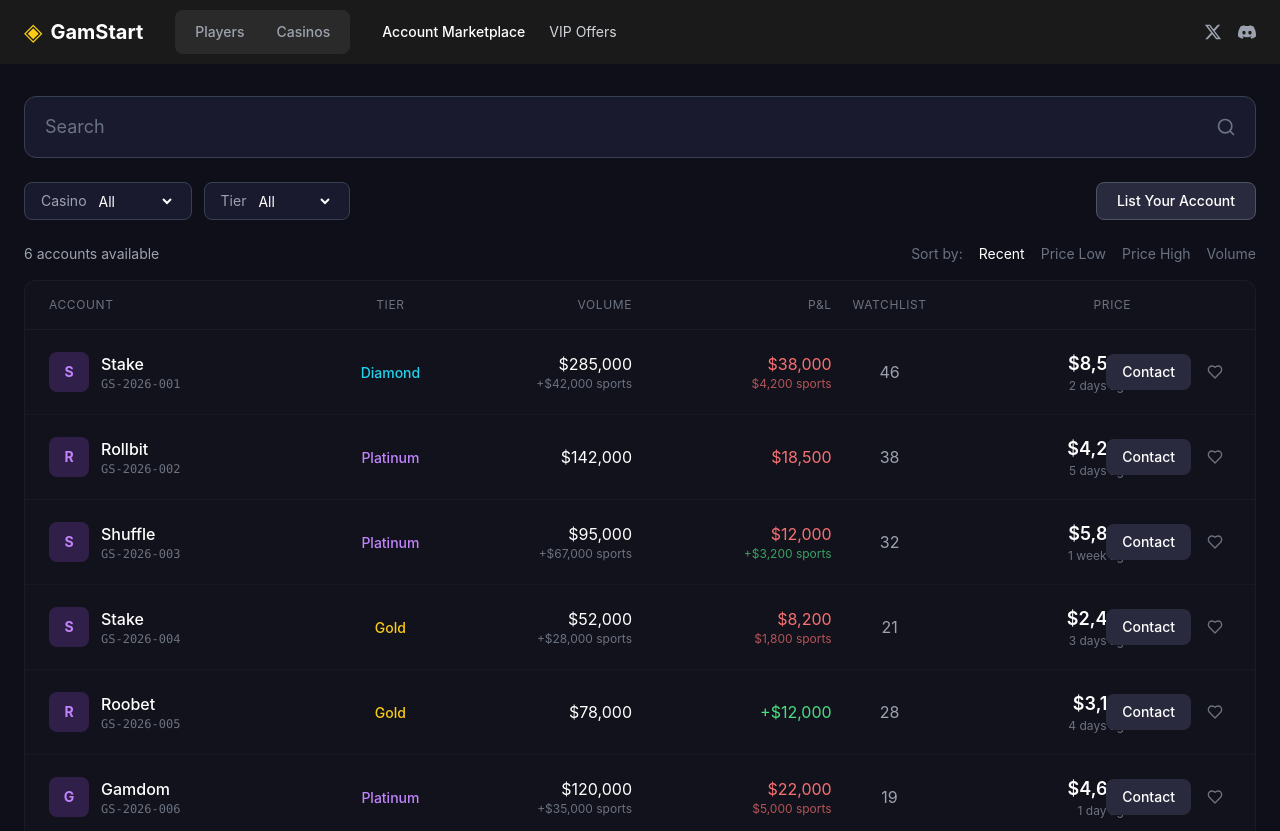
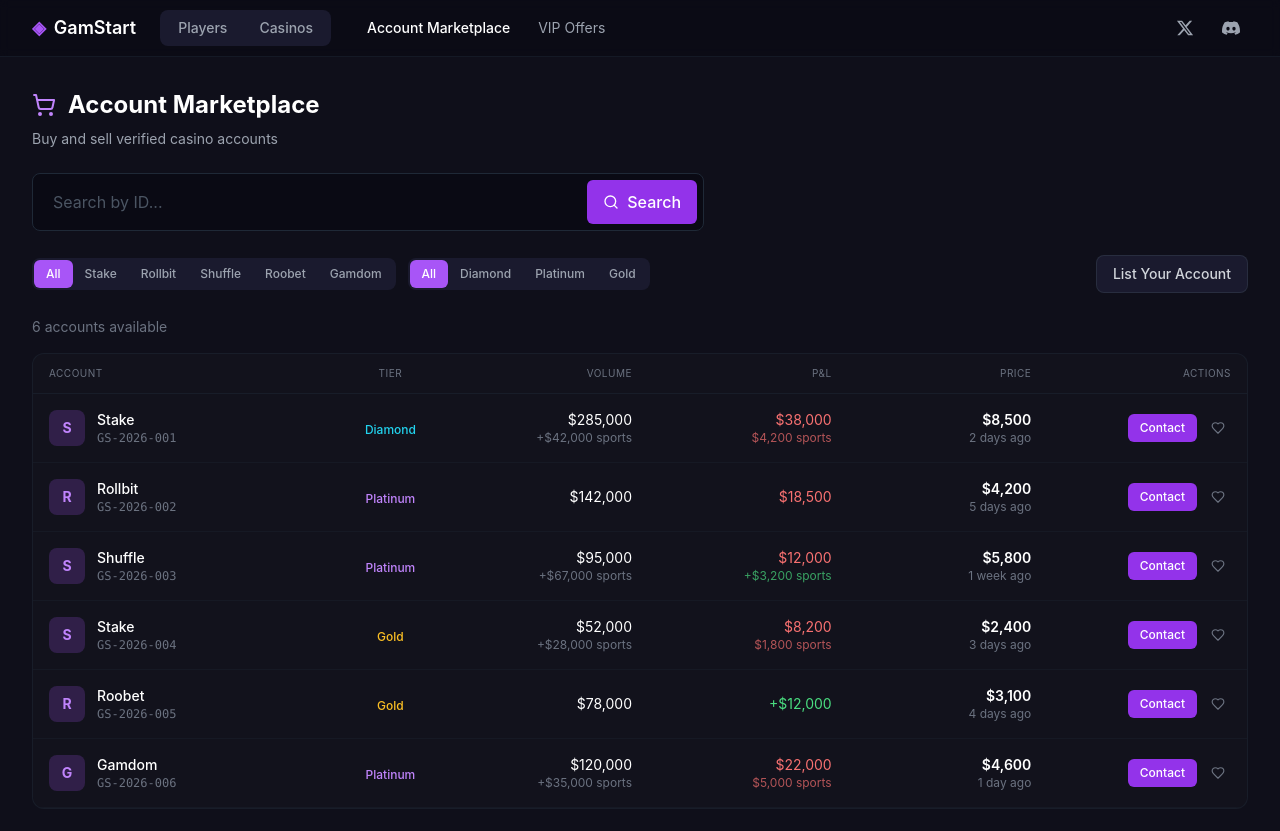
Before and after one commit to test12312as1/sadsa, a Next.js app: page /marketplace in a window 1280 px wide. Shown: the top 831 px of the page. Built offline with nearby package versions, Linux system fonts and the light colour scheme.

Commit message:
Update page.js

```diff
--- a/app/marketplace/page.js
+++ b/app/marketplace/page.js
@@ -2,7 +2,7 @@
 
 import { useState, Suspense } from 'react';
 import { useSearchParams } from 'next/navigation';
-import { Search, Heart, Clock } from 'lucide-react';
+import { Search, Heart, ShoppingCart, ChevronRight } from 'lucide-react';
 import Link from 'next/link';
 
 // Demo listings data - per casino account
@@ -102,7 +102,6 @@
   const [selectedTier, setSelectedTier] = useState('all');
   const [searchQuery, setSearchQuery] = useState('');
   const [showSellModal, setShowSellModal] = useState(false);
-  const [sortBy, setSortBy] = useState('recent');
 
   const casinos = ['all', 'Stake', 'Rollbit', 'Shuffle', 'Roobet', 'Gamdom'];
   const tiers = ['all', 'Diamond', 'Platinum', 'Gold'];
@@ -122,38 +121,40 @@
 
   return (
     <div className="min-h-screen bg-[#0f0f1a] flex flex-col">
-      {/* Navbar - DexCheck Style */}
-      <nav className="bg-[#1a1a1a] sticky top-0 z-50">
-        <div className="max-w-[1400px] mx-auto px-6">
-          <div className="flex items-center justify-between h-16">
-            <div className="flex items-center gap-8">
-              <Link href="/" className="flex items-center gap-2 hover:opacity-80 transition-opacity">
-                <span className="text-yellow-400 text-2xl">◈</span>
-                <span className="text-white font-bold text-xl">GamStart</span>
+      {/* Navbar */}
+      <nav className="border-b border-gray-800/50 bg-[#0a0a14]/80 backdrop-blur-sm sticky top-0 z-50">
+        <div className="max-w-7xl mx-auto px-4 sm:px-6 lg:px-8">
+          <div className="flex items-center justify-between h-14">
+            <div className="flex items-center gap-6">
+              <Link href="/" className="flex items-center gap-2 text-white font-semibold text-lg hover:opacity-80 transition-opacity">
+                <span className="text-purple-500">◈</span>
+                GamStart
               </Link>
 
-              <div className="flex items-center bg-[#2a2a2a] rounded-lg p-1">
-                <Link href="/" className="px-4 py-2 rounded-md text-sm font-medium text-gray-400 hover:text-white transition-all">
+              <div className="flex items-center bg-[#1a1a2e] rounded-lg p-0.5">
+                <Link href="/" className="px-4 py-1.5 rounded-md text-sm font-medium text-gray-400 hover:text-gray-300 transition-all">
                   Players
                 </Link>
-                <Link href="/?tab=platforms" className="px-4 py-2 rounded-md text-sm font-medium text-gray-400 hover:text-white transition-all">
+                <Link href="/?tab=platforms" className="px-4 py-1.5 rounded-md text-sm font-medium text-gray-400 hover:text-gray-300 transition-all">
                   Casinos
                 </Link>
               </div>
 
-              <div className="hidden lg:flex items-center gap-6">
-                <span className="text-sm text-white font-medium">Account Marketplace</span>
-                <Link href="/vip-dashboard" className="text-sm text-gray-300 hover:text-white transition-colors">
+              <div className="hidden md:flex items-center gap-1">
+                <span className="px-3 py-1.5 text-sm text-white font-medium">
+                  Account Marketplace
+                </span>
+                <Link href="/vip-dashboard" className="px-3 py-1.5 text-sm text-gray-400 hover:text-white transition-colors">
                   VIP Offers
                 </Link>
               </div>
             </div>
 
-            <div className="flex items-center gap-4">
-              <a href="https://twitter.com" target="_blank" rel="noopener noreferrer" className="text-gray-400 hover:text-white transition-colors">
+            <div className="flex items-center gap-3">
+              <a href="https://twitter.com" target="_blank" rel="noopener noreferrer" className="p-2 text-gray-400 hover:text-white transition-colors">
                 <TwitterIcon size={18} />
               </a>
-              <a href="https://discord.com" target="_blank" rel="noopener noreferrer" className="text-gray-400 hover:text-white transition-colors">
+              <a href="https://discord.com" target="_blank" rel="noopener noreferrer" className="p-2 text-gray-400 hover:text-white transition-colors">
                 <DiscordIcon size={18} />
               </a>
             </div>
@@ -161,96 +162,105 @@
         </div>
       </nav>
 
-      <main className="flex-1 max-w-[1400px] mx-auto px-6 py-8 w-full">
-        {/* Search Bar - Full Width */}
+      <main className="flex-1 max-w-7xl mx-auto px-4 sm:px-6 lg:px-8 py-8 w-full">
+        {/* Header */}
         <div className="mb-6">
-          <div className="relative">
+          <div className="flex items-center gap-3 mb-2">
+            <ShoppingCart className="text-purple-400" size={24} />
+            <h1 className="text-2xl font-bold text-white">Account Marketplace</h1>
+          </div>
+          <p className="text-gray-400 text-sm">Buy and sell verified casino accounts</p>
+        </div>
+
+        {/* Search Bar - Same style as Players page */}
+        <div className="w-full max-w-2xl mb-6">
+          <div className="flex items-center bg-[#0a0a14] border border-gray-800 rounded-lg overflow-hidden focus-within:border-gray-700 transition-colors">
             <input
               type="text"
-              placeholder="Search"
               value={searchQuery}
               onChange={(e) => setSearchQuery(e.target.value)}
-              className="w-full bg-[#1a1a2e] border border-gray-700 rounded-xl px-5 py-4 text-white placeholder-gray-500 focus:outline-none focus:border-gray-500 text-lg"
+              placeholder="Search by ID..."
+              className="flex-1 bg-transparent px-5 py-4 text-white placeholder-gray-600 focus:outline-none"
             />
-            <Search className="absolute right-5 top-1/2 -translate-y-1/2 text-gray-500" size={20} />
+            <button className="m-1.5 px-4 py-2.5 bg-purple-600 hover:bg-purple-500 text-white rounded-md font-medium transition-colors flex items-center gap-2">
+              <Search size={16} />
+              Search
+            </button>
           </div>
         </div>
 
         {/* Filters Row */}
         <div className="flex flex-wrap items-center gap-3 mb-6">
-          <div className="flex items-center gap-2 px-4 py-2 bg-[#1a1a2e] rounded-lg border border-gray-700">
-            <span className="text-sm text-gray-400">Casino</span>
-            <select
-              value={selectedCasino}
-              onChange={(e) => setSelectedCasino(e.target.value)}
-              className="bg-transparent text-white text-sm focus:outline-none cursor-pointer"
-            >
-              {casinos.map(c => <option key={c} value={c} className="bg-[#1a1a2e]">{c === 'all' ? 'All' : c}</option>)}
-            </select>
+          <div className="flex items-center bg-[#1a1a2e] rounded-lg p-0.5">
+            {casinos.map(c => (
+              <button
+                key={c}
+                onClick={() => setSelectedCasino(c)}
+                className={`px-3 py-1.5 rounded-md text-xs font-medium transition-all ${
+                  selectedCasino === c
+                    ? 'bg-purple-500 text-white'
+                    : 'text-gray-400 hover:text-white'
+                }`}
+              >
+                {c === 'all' ? 'All' : c}
+              </button>
+            ))}
           </div>
 
-          <div className="flex items-center gap-2 px-4 py-2 bg-[#1a1a2e] rounded-lg border border-gray-700">
-            <span className="text-sm text-gray-400">Tier</span>
-            <select
-              value={selectedTier}
-              onChange={(e) => setSelectedTier(e.target.value)}
-              className="bg-transparent text-white text-sm focus:outline-none cursor-pointer"
-            >
-              {tiers.map(t => <option key={t} value={t} className="bg-[#1a1a2e]">{t === 'all' ? 'All' : t}</option>)}
-            </select>
+          <div className="flex items-center bg-[#1a1a2e] rounded-lg p-0.5">
+            {tiers.map(t => (
+              <button
+                key={t}
+                onClick={() => setSelectedTier(t)}
+                className={`px-3 py-1.5 rounded-md text-xs font-medium transition-all ${
+                  selectedTier === t
+                    ? 'bg-purple-500 text-white'
+                    : 'text-gray-400 hover:text-white'
+                }`}
+              >
+                {t === 'all' ? 'All' : t}
+              </button>
+            ))}
           </div>
 
           <div className="flex-1" />
 
           <button
             onClick={() => setShowSellModal(true)}
-            className="px-5 py-2 bg-[#2a2a3e] hover:bg-[#3a3a4e] text-white rounded-lg text-sm font-medium transition-colors border border-gray-600"
+            className="px-4 py-2 bg-[#1a1a2e] hover:bg-[#252540] text-gray-300 hover:text-white rounded-lg text-sm font-medium transition-colors border border-gray-700/50"
           >
             List Your Account
           </button>
         </div>
 
-        {/* Results Count + Sort */}
-        <div className="flex items-center justify-between mb-4">
-          <div className="text-sm text-gray-400">{filteredListings.length} accounts available</div>
-          <div className="flex items-center gap-4 text-sm">
-            <span className="text-gray-500">Sort by:</span>
-            {['Recent', 'Price Low', 'Price High', 'Volume'].map((sort) => (
-              <button
-                key={sort}
-                onClick={() => setSortBy(sort.toLowerCase())}
-                className={`transition-colors ${sortBy === sort.toLowerCase() ? 'text-white' : 'text-gray-500 hover:text-gray-300'}`}
-              >
-                {sort}
-              </button>
-            ))}
-          </div>
+        {/* Results Count */}
+        <div className="text-sm text-gray-500 mb-4">
+          {filteredListings.length} accounts available
         </div>
 
-        {/* Listings Table - Domain Style */}
+        {/* Listings Table */}
         <div className="bg-[#12121c] rounded-xl border border-gray-800/50 overflow-hidden">
           {/* Table Header */}
-          <div className="grid grid-cols-12 gap-4 px-6 py-4 border-b border-gray-800/50 text-xs text-gray-500 uppercase tracking-wider">
+          <div className="grid grid-cols-12 gap-4 px-4 py-3 border-b border-gray-800/50 text-[10px] text-gray-500 uppercase tracking-wider">
             <div className="col-span-3">Account</div>
             <div className="col-span-1 text-center">Tier</div>
             <div className="col-span-2 text-right">Volume</div>
             <div className="col-span-2 text-right">P&L</div>
-            <div className="col-span-1 text-center">Watchlist</div>
             <div className="col-span-2 text-right">Price</div>
-            <div className="col-span-1"></div>
+            <div className="col-span-2 text-right">Actions</div>
           </div>
 
           {/* Listings */}
           {filteredListings.map((listing) => (
-            <div key={listing.id} className="grid grid-cols-12 gap-4 px-6 py-5 border-b border-gray-800/30 hover:bg-[#1a1a2e]/50 transition-colors items-center">
+            <div key={listing.id} className="grid grid-cols-12 gap-4 px-4 py-4 border-b border-gray-800/30 hover:bg-[#1a1a2e]/50 transition-colors items-center">
               {/* Account Info */}
               <div className="col-span-3">
                 <div className="flex items-center gap-3">
-                  <div className="w-10 h-10 rounded-lg bg-purple-500/20 flex items-center justify-center text-purple-400 font-bold text-sm">
+                  <div className="w-9 h-9 rounded-lg bg-purple-500/20 flex items-center justify-center text-purple-400 font-bold text-sm">
                     {listing.casino[0]}
                   </div>
                   <div>
-                    <div className="text-white font-medium">{listing.casino}</div>
+                    <div className="text-white font-medium text-sm">{listing.casino}</div>
                     <div className="text-xs text-gray-500 font-mono">{listing.id}</div>
                   </div>
                 </div>
@@ -258,10 +268,10 @@
 
               {/* Tier */}
               <div className="col-span-1 text-center">
-                <span className={`text-sm font-medium ${
+                <span className={`text-xs font-medium ${
                   listing.tier === 'Diamond' ? 'text-cyan-400' :
                   listing.tier === 'Platinum' ? 'text-purple-400' :
-                  'text-yellow-400'
+                  'text-amber-400'
                 }`}>
                   {listing.tier}
                 </span>
@@ -269,7 +279,7 @@
 
               {/* Volume */}
               <div className="col-span-2 text-right">
-                <div className="text-white">${listing.volumeCasino.toLocaleString()}</div>
+                <div className="text-white text-sm">${listing.volumeCasino.toLocaleString()}</div>
                 {listing.volumeSports > 0 && (
                   <div className="text-xs text-gray-500">+${listing.volumeSports.toLocaleString()} sports</div>
                 )}
@@ -277,7 +287,7 @@
 
               {/* P&L */}
               <div className="col-span-2 text-right">
-                <div className={listing.pnlCasino >= 0 ? 'text-green-400' : 'text-red-400'}>
+                <div className={`text-sm ${listing.pnlCasino >= 0 ? 'text-green-400' : 'text-red-400'}`}>
                   {formatPnL(listing.pnlCasino)}
                 </div>
                 {listing.pnlSports !== 0 && (
@@ -287,24 +297,19 @@
                 )}
               </div>
 
-              {/* Watchlist */}
-              <div className="col-span-1 text-center text-gray-400">
-                {listing.watchlist}
-              </div>
-
               {/* Price */}
               <div className="col-span-2 text-right">
-                <div className="text-white text-lg font-semibold">${listing.price.toLocaleString()}</div>
+                <div className="text-white text-sm font-semibold">${listing.price.toLocaleString()}</div>
                 <div className="text-xs text-gray-500">{listing.created}</div>
               </div>
 
               {/* Actions */}
-              <div className="col-span-1 flex items-center justify-end gap-2">
-                <button className="px-4 py-2 bg-[#2a2a3e] hover:bg-[#3a3a4e] text-white rounded-lg text-sm font-medium transition-colors">
+              <div className="col-span-2 flex items-center justify-end gap-2">
+                <button className="px-3 py-1.5 bg-purple-600 hover:bg-purple-500 text-white rounded-md text-xs font-medium transition-colors">
                   Contact
                 </button>
-                <button className="p-2 text-gray-500 hover:text-white transition-colors">
-                  <Heart size={16} />
+                <button className="p-1.5 text-gray-500 hover:text-white transition-colors">
+                  <Heart size={14} />
                 </button>
               </div>
             </div>
@@ -318,14 +323,14 @@
         </div>
 
         {/* Footer Text */}
-        <div className="mt-8 text-center text-sm text-gray-600">
+        <div className="mt-6 text-center text-xs text-gray-600">
           All transactions are facilitated through our secure brokerage service.
         </div>
       </main>
 
       {/* Footer */}
       <footer className="border-t border-gray-800/50 bg-[#0a0a14]">
-        <div className="max-w-[1400px] mx-auto px-6">
+        <div className="max-w-7xl mx-auto px-4 sm:px-6 lg:px-8">
           <div className="flex items-center justify-between h-14">
             <div className="text-gray-500 text-sm">© 2026 GamStart</div>
             <div className="flex items-center gap-4">
@@ -343,7 +348,7 @@
       {/* Sell Modal */}
       {showSellModal && (
         <div className="fixed inset-0 bg-black/80 backdrop-blur-sm flex items-center justify-center z-50 p-4">
-          <div className="bg-[#1a1a2e] rounded-xl p-6 max-w-md w-full border border-gray-700">
+          <div className="bg-[#12121c] rounded-xl p-6 max-w-md w-full border border-gray-800">
             <h3 className="text-lg font-semibold text-white mb-4">List Your Account</h3>
             <p className="text-sm text-gray-400 mb-6">
               To list your casino account for sale, first scan your wallet on our Players page.
@@ -352,15 +357,16 @@
             <div className="flex gap-3">
               <button
                 onClick={() => setShowSellModal(false)}
-                className="flex-1 py-2.5 bg-[#2a2a3e] hover:bg-[#3a3a4e] text-gray-300 rounded-lg font-medium transition-colors"
+                className="flex-1 py-2.5 bg-[#1a1a2e] hover:bg-[#252540] text-gray-300 rounded-lg font-medium transition-colors"
               >
                 Cancel
               </button>
               <Link
                 href="/"
-                className="flex-1 py-2.5 bg-yellow-500 hover:bg-yellow-400 text-black rounded-lg font-medium transition-colors text-center"
+                className="flex-1 py-2.5 bg-purple-600 hover:bg-purple-500 text-white rounded-lg font-medium transition-colors text-center flex items-center justify-center gap-2"
               >
                 Scan Wallet
+                <ChevronRight size={16} />
               </Link>
             </div>
           </div>
@@ -374,7 +380,7 @@
   return (
     <div className="min-h-screen bg-[#0f0f1a] flex items-center justify-center">
       <div className="text-center">
-        <div className="w-8 h-8 border-2 border-yellow-500/30 border-t-yellow-500 rounded-full animate-spin mx-auto mb-4" />
+        <div className="w-8 h-8 border-2 border-purple-500/30 border-t-purple-500 rounded-full animate-spin mx-auto mb-4" />
         <p className="text-gray-400 text-sm">Loading...</p>
       </div>
     </div>
```
